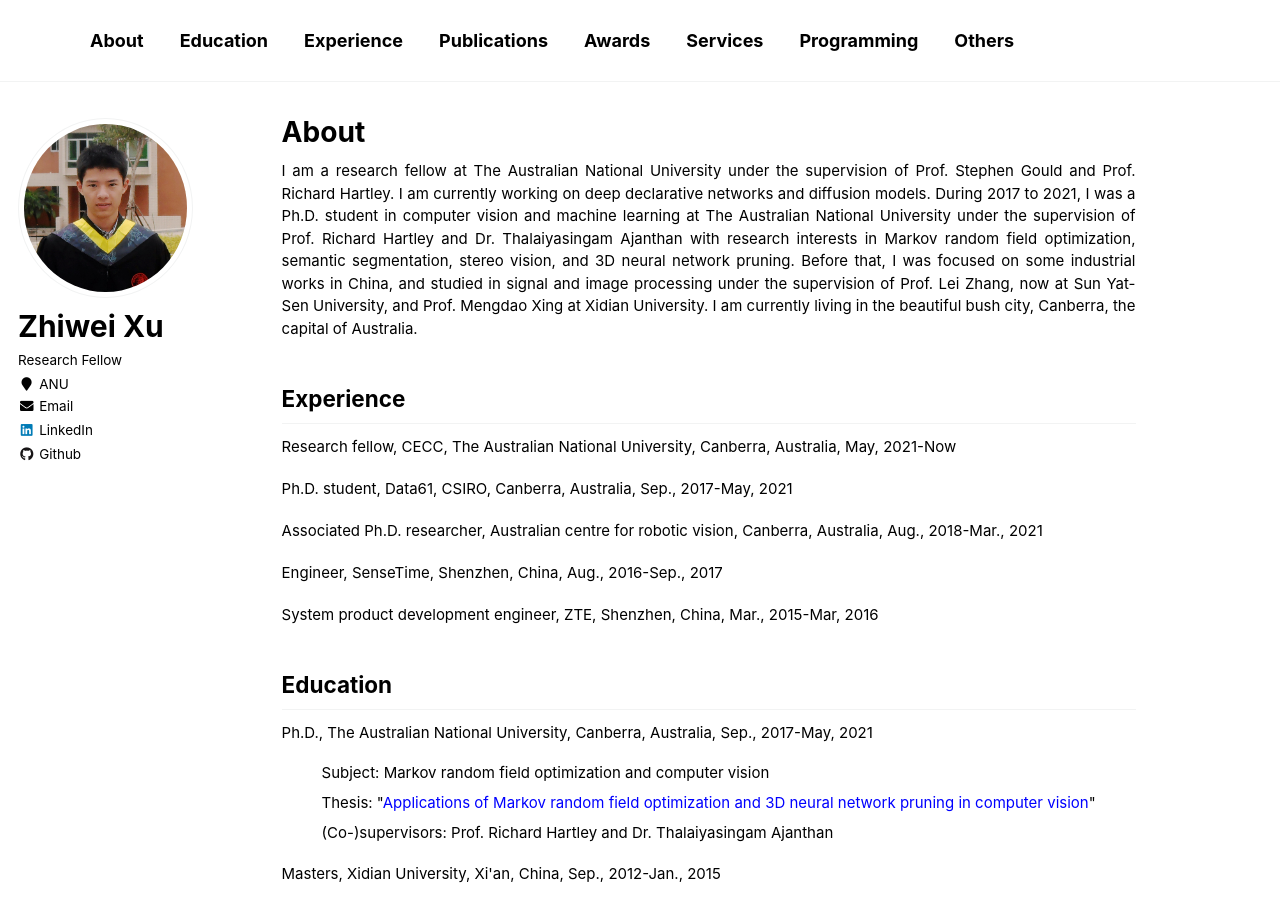
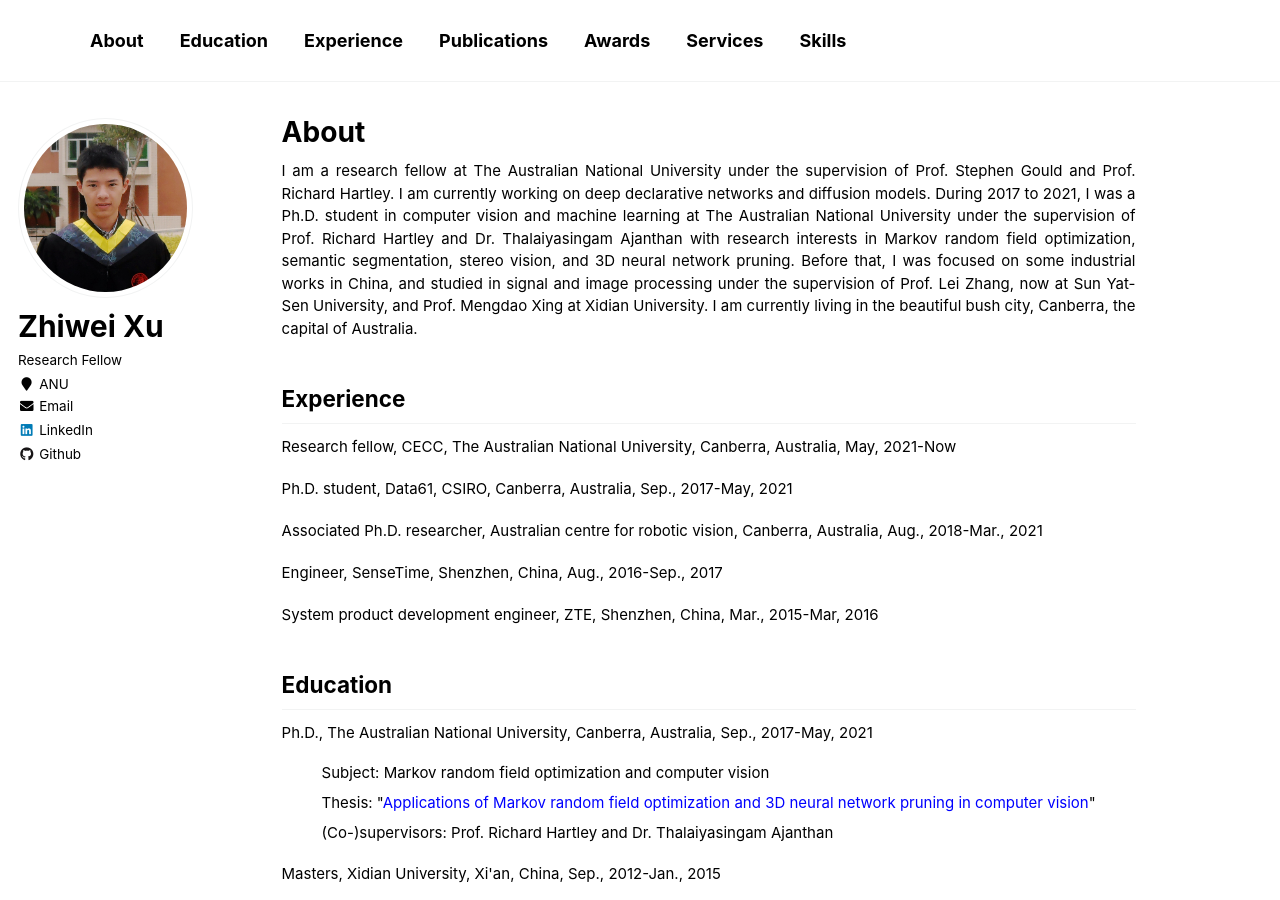
Before and after one commit to zwxu064/zwxu064.github.io, a Jekyll site: the page built from _pages/about.html, in a window 1280 px wide and 900 px high. Built offline with Jekyll 4.4.1, drawn with Linux system fonts in a browser that asks for light colours.

Commit message:
Update navigation.yml

```diff
--- a/_data/navigation.yml
+++ b/_data/navigation.yml
@@ -18,8 +18,5 @@ main:
   - title: "Services"
     url: http://zwxu064.github.io/index.html#services
 
-  - title: "Programming"
+  - title: "Skills"
     url: http://zwxu064.github.io/index.html#skills
-
-  - title: "Others"
-    url: http://zwxu064.github.io/index.html#others
```
